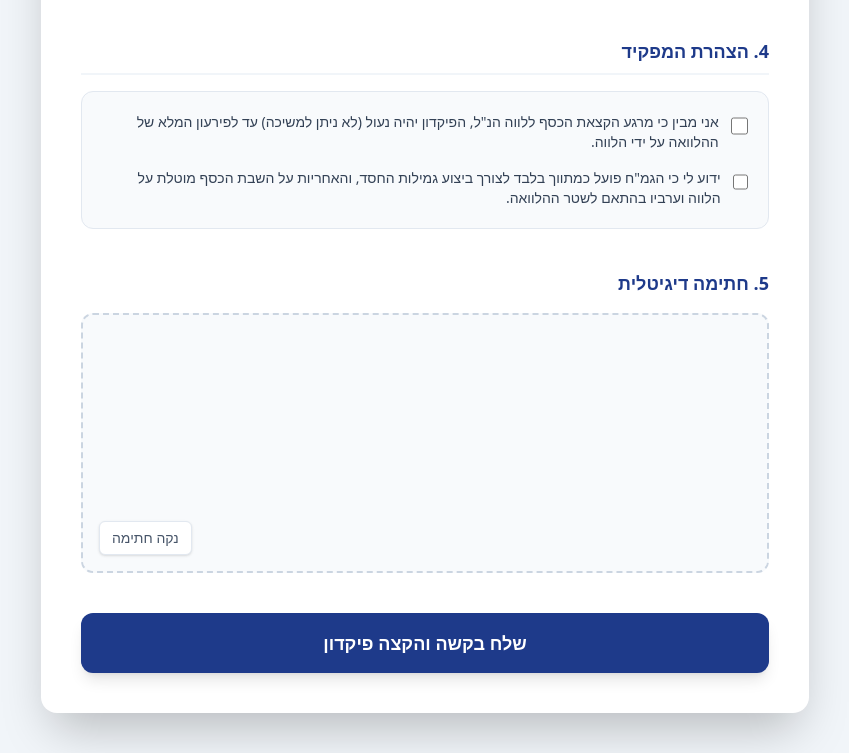
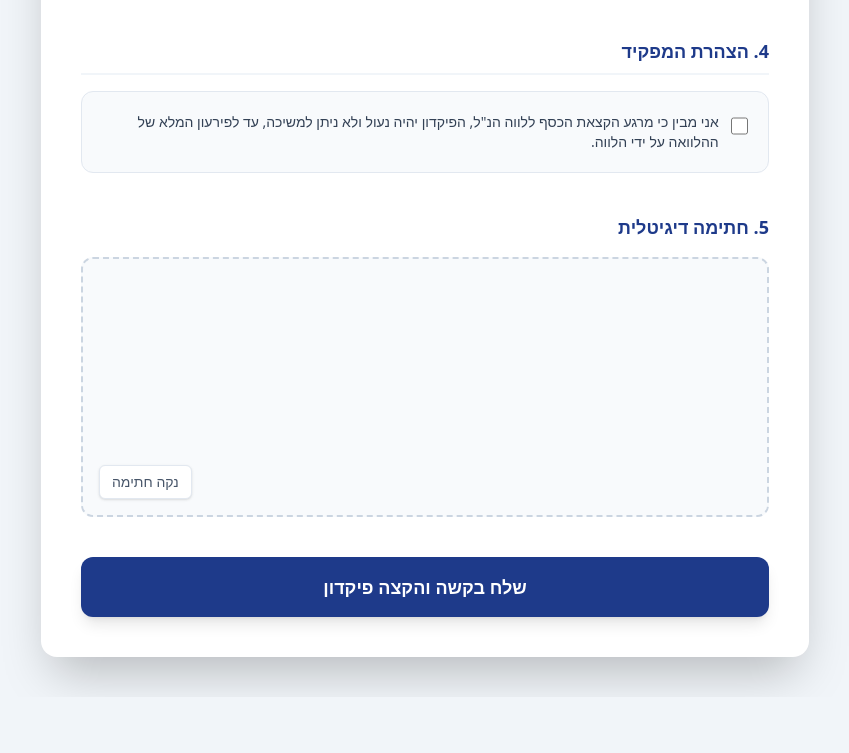
Before and after one commit to KEREN-ESTER/MAFKIDIM, a plain HTML site: page index.html in a window 1280 px wide. Shown: the part 861-1614 px from the top of the page, without its empty margins (215-1064 px from the left). After the commit the page ends 1558 px from the top, so only its background shows below. Drawn offline with nearby package versions, Linux system fonts and the light colour scheme.

Commit message:
Update index.html

```diff
--- a/index.html
+++ b/index.html
@@ -101,11 +101,7 @@
                 <div class="space-y-4 bg-slate-50 p-5 rounded-xl border border-slate-200">
                     <label class="flex items-start gap-3 cursor-pointer">
                         <input type="checkbox" id="agreeLock" required class="w-5 h-5 mt-1 text-blue-600 rounded border-slate-300 focus:ring-blue-500">
-                        <span class="text-sm text-slate-700">אני מבין כי מרגע הקצאת הכסף ללווה הנ"ל, הפיקדון יהיה נעול (לא ניתן למשיכה) עד לפירעון המלא של ההלוואה על ידי הלווה.</span>
-                    </label>
-                    <label class="flex items-start gap-3 cursor-pointer">
-                        <input type="checkbox" id="agreeTerms" required class="w-5 h-5 mt-1 text-blue-600 rounded border-slate-300 focus:ring-blue-500">
-                        <span class="text-sm text-slate-700">ידוע לי כי הגמ"ח פועל כמתווך בלבד לצורך ביצוע גמילות החסד, והאחריות על השבת הכסף מוטלת על הלווה וערביו בהתאם לשטר ההלוואה.</span>
+                        <span class="text-sm text-slate-700">אני מבין כי מרגע הקצאת הכסף ללווה הנ"ל, הפיקדון יהיה נעול ולא ניתן למשיכה, עד לפירעון המלא של ההלוואה על ידי הלווה.</span>
                     </label>
                 </div>
             </div>
```
